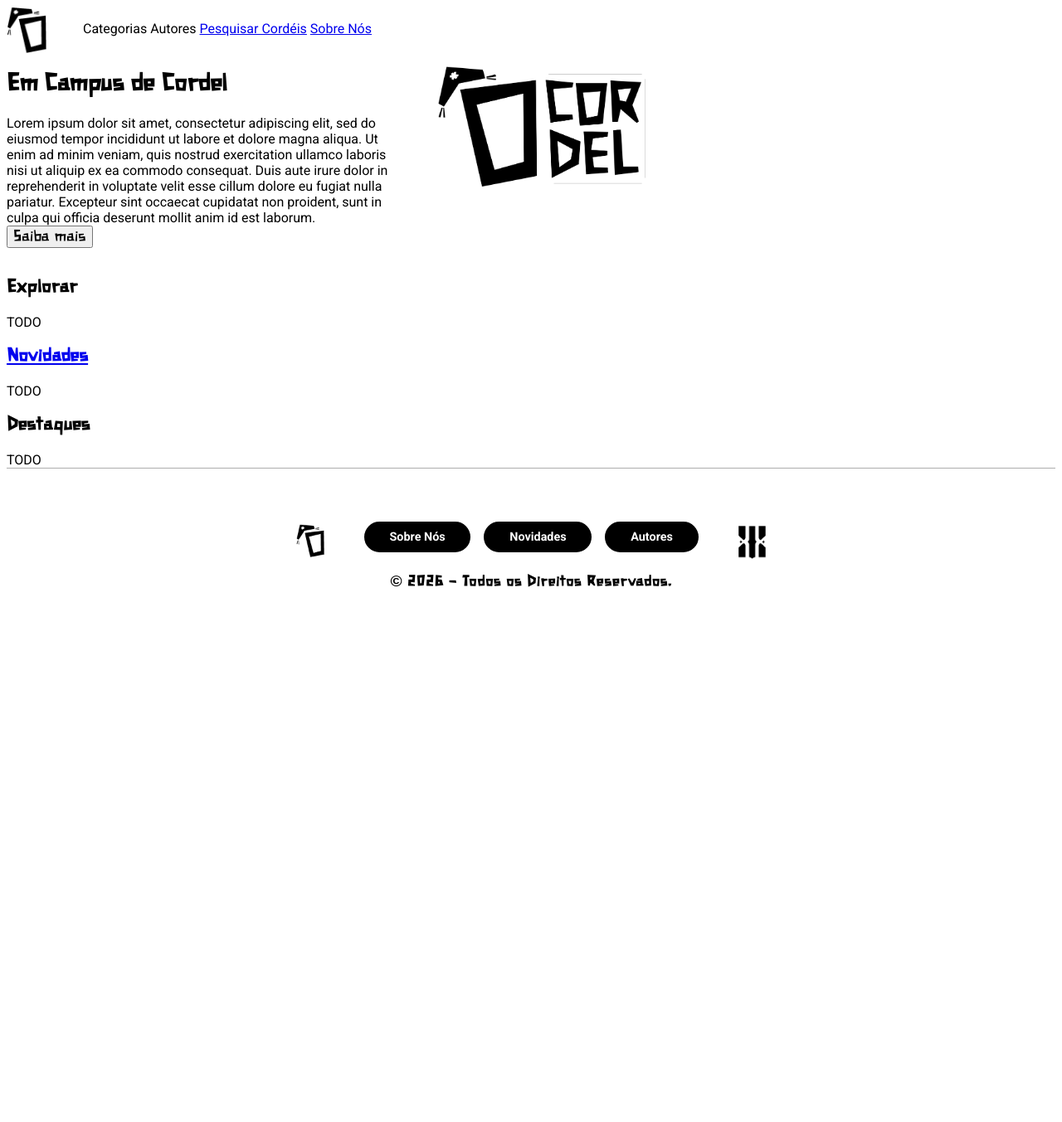
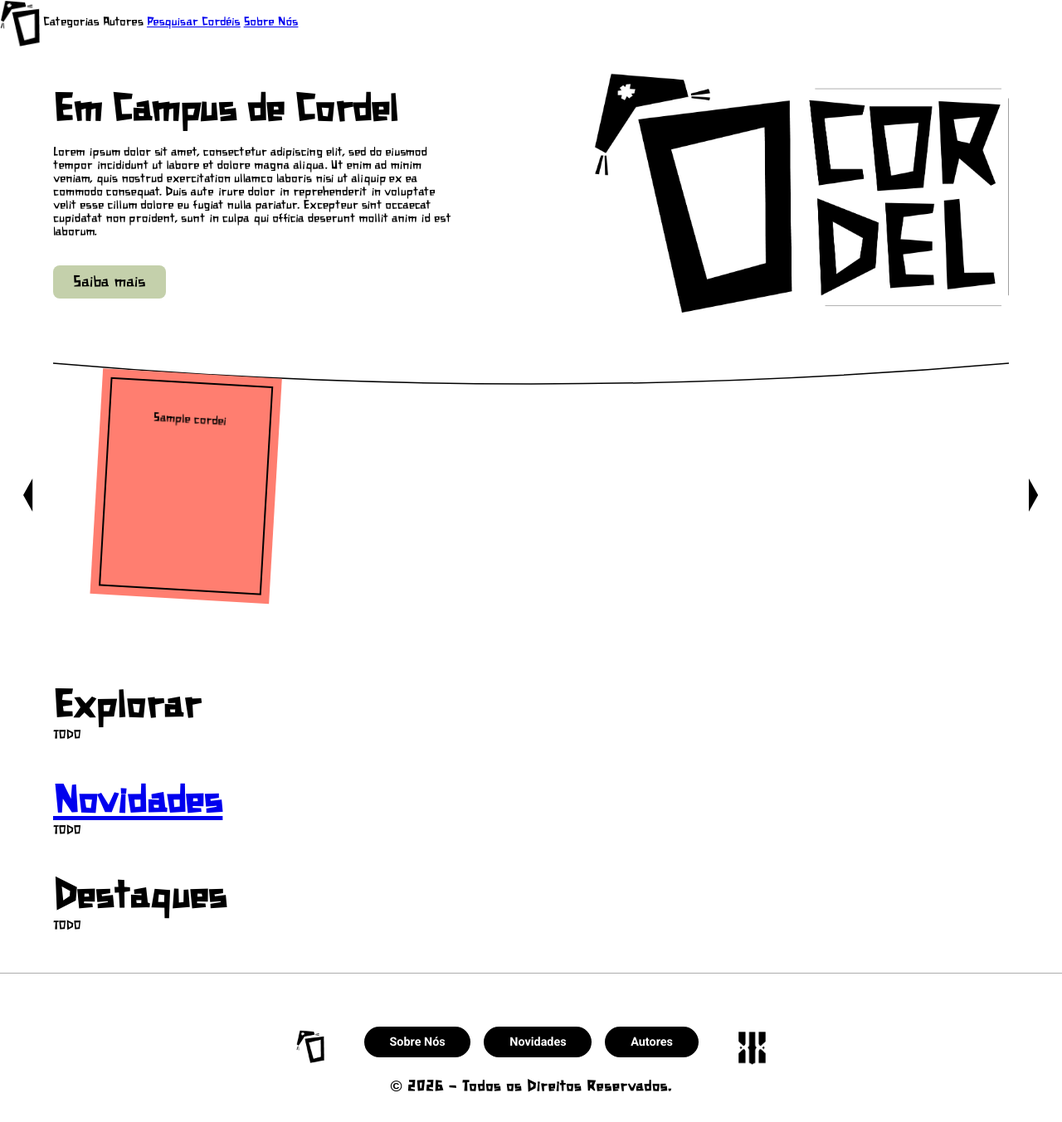
Before and after one commit to Helen4Medeiros/o_cordel-copia, a Python web app: template flask/app/templates/index.html in a window 1280 px wide. Shown: the whole page at 83% size. Before the commit the page ends 708 px from the top, so only its background shows below. Run offline with Jinja, Linux system fonts and the light colour scheme; the template is opened without the code that fills it: most values are stand-ins (such as "Sample title", 1, 10 or a date in 2020).

Commit message:
componente varal incompleto

```diff
--- /dev/null
+++ b/flask/app/templates/components/index-varal.html
@@ -0,0 +1,169 @@
+<style>
+  * {
+    margin: 0;
+    padding: 0;
+    font-family: 'xilosa';
+  }
+
+  #carrossel_index {
+    position: relative;
+    width: 100%;
+    max-width: 1224px;
+    margin: 0 auto;
+  }
+
+  .corda-varal {
+    position: absolute;
+    top: 0;
+    left: 0;
+    width: 100%;
+    height: 80px;
+    pointer-events: none;
+    z-index: 10;
+  }
+
+  .carrossel-varal {
+    display: flex;
+    width: 100%;
+    max-width: 1224px;
+    margin: 0 auto;
+    padding: 25px 60px 70px 60px;
+    gap: 80px;
+    overflow-x: auto;
+    scroll-behavior: smooth;
+    scrollbar-width: none;
+    box-sizing: border-box;
+  }
+
+  .carrossel-varal::-webkit-scrollbar {
+    display: none;
+  }
+
+  .card-cordel {
+    position: relative;
+    flex: 0 0 216px;
+    width: 216px;
+    height: 17rem;
+    will-change: transform;
+    transition: transform 0.05s linear;
+    z-index: 15;
+    transform-origin: top center;
+    box-sizing: border-box;
+  }
+
+  .card-cordel a {
+    display: flex;
+    align-items: center;
+    justify-content: center;
+    width: 100%;
+    height: 100%;
+    background-color: #FF7E70;
+    color: black;
+    text-decoration: none;
+    padding: 10px;
+    box-sizing: border-box;
+  }
+
+  .card-border {
+    display: flex;
+    align-items: center;
+    justify-content: center;
+    text-align: center;
+    width: 100%;
+    height: 100%;
+    border: 2px solid black;
+    padding-bottom: 10rem;
+    box-sizing: border-box;
+  }
+
+  .btn-carrossel {
+    position: absolute;
+    top: 50%;
+    transform: translateY(-50%);
+    background: transparent;
+    border: none;
+    width: 40px;
+    height: 40px;
+    cursor: pointer;
+    z-index: 20;
+    display: flex;
+    align-items: center;
+    justify-content: center;
+    padding: 0;
+  }
+
+  .btn-carrossel img {
+    width: 100%;
+    height: 100%;
+    object-fit: contain;
+    display: block;
+    transition: transform 0.2s ease;
+  }
+
+  .btn-carrossel:hover img {
+    transform: scale(1.15);
+  }
+
+  .btn-carrossel.prev { left: -50px; }
+  .btn-carrossel.next { right: -50px; }
+</style>
+
+<section id="carrossel_index">
+  <button class="btn-carrossel prev" onclick="moverCarrossel(-1)">
+    <img src="{{ url_for('static', filename='img/seta-esquerda.svg') }}" alt="Anterior">
+  </button>
+  <svg class="corda-varal" viewBox="0 0 1224 80" preserveAspectRatio="none">
+    <path d="M 0 25 Q 612 75 1224 25" stroke="#000000" stroke-width="1.5" fill="none" />
+  </svg>
+  <div class="carrossel-varal" id="containerCordeis">
+    {% for c in cordeis %}
+      {% if c.destaque %}
+        <div class="card-cordel">
+          <a href="{{ url_for('cordel', id=c.id) }}">
+            <div class="card-border">
+              {{ c.titulo }}
+            </div>
+          </a>
+        </div>
+      {% endif %}
+    {% endfor %}
+  </div>
+  <button class="btn-carrossel next" onclick="moverCarrossel(1)">
+    <img src="{{ url_for('static', filename='img/seta-direita.svg') }}" alt="Próximo">
+  </button>
+</section>
+
+<script>
+  const container = document.getElementById('containerCordeis');
+  const sectionVaral = document.getElementById('carrossel_index');
+
+  function moverCarrossel(direcao) {
+    container.scrollBy({
+      left: direcao * 1104,
+      behavior: 'smooth'
+    });
+  }
+
+  function atualizarParabola() {
+    const cards = container.querySelectorAll('.card-cordel');
+    const larguraTotal = sectionVaral.clientWidth;
+
+    cards.forEach(card => {
+      const centroCard = card.offsetLeft + (card.offsetWidth / 2) - container.scrollLeft;
+
+      let u = centroCard / larguraTotal;
+      if (u < 0) u = 0;
+      if (u > 1) u = 1;
+
+      const translateY = 100 * u * (1 - u);
+      const inclinacao = 0.0817 * (1 - 2 * u);
+      const angulo = Math.atan(inclinacao) * (180 / Math.PI);
+
+      card.style.transform = `translateY(${translateY}px) rotate(${angulo}deg)`;
+    });
+  }
+
+  container.addEventListener('scroll', atualizarParabola);
+  window.addEventListener('load', atualizarParabola);
+  window.addEventListener('resize', atualizarParabola);
+</script>
--- a/flask/app/templates/index.html
+++ b/flask/app/templates/index.html
@@ -1,27 +1,54 @@
 {% extends "base.html" %}
 
-{% block head %}
-  <script>
-  </script>
+{% block content %}
+
 <style>
-      .cards-cordeis{
+
+  #text_index button {
+    border: none;
+    padding: 0.6rem 1.5rem;
+    border-radius: 8px;
+    background-color: #C4D0AB;
+  }
+
+  main.container-principal {
+    max-width: 1224px;
+    width: 90%;
+    margin: 0 auto;
+  }
+
+  .topo-index {
     display: flex;
-        gap: 3rem;
+    align-items: center;
+    justify-content: space-between;
+    gap: 2rem;
+    margin: 2rem 0;
   }
-      .card-cordel{
-        background-color: #A1D7CA;
-        width: 200px;
-        height: 250px;
-        text-align: center;
+
+  h1 {
+    font-size: 50px;
   }
-      .card-cordel a{
-        font-family: xilosa;
+
+  #text_index {
+    display: flex;
+    flex-direction: column;
+    gap: 1rem;
+  }
+
+  #logo_index {
+    max-width: 500px;
+    width: 100%;
+    height: auto;
+  }
+
+  .secao_index {
+    margin: 3rem 0;
   }
 </style>
-{% endblock %}
 
-{% block content %}
-    <main class="flex-container">
+<main class="container-principal">
+
+  <section class="topo-index">
     <div id="text_index">
       <h1>Em Campus de Cordel</h1>
       <p>
@@ -33,29 +60,17 @@
         esse cillum dolore eu fugiat nulla pariatur. Excepteur sint
         occaecat cupidatat non proident, sunt in culpa qui officia
         deserunt mollit anim id est laborum.
-          <br>
+        <br><br><br>
         <button onclick="window.location.href='{{ url_for('sobre_nos') }}'">Saiba mais</button>
       </p>
     </div>
 
     <figure>
-        <img id="logo_index" src="{{ url_for('static', filename='logo.png') }}">
+      <img id="logo_index" src="{{ url_for('static', filename='logo.png') }}" alt="Logo">
     </figure>
-    </main>
+  </section>
 
-    <section id="carrossel_index">
-      <div class="cards-cordeis">
-        {% set x = namespace(valor=0) %}
-        {% for c in cordeis %}
-          {% if c.destaque == True and x.valor < 4 %}
-            <div class="card-cordel">
-              <a href="{{ url_for('cordel', id=c.id) }}">{{ c.titulo }}</a>
-            </div>
-            {% set x.valor = x.valor + 1 %}
-          {% endif %}
-        {% endfor %}
-      </div>
-    </section>
+  {% include 'components/index-varal.html' %}
 
   <section class="secao_index">
     <h1>Explorar</h1>
@@ -72,5 +87,7 @@
     TODO
   </section>
 
+</main>
+
 {% include 'components/footer.html' %}
 {% endblock %}
```
Also changed, not shown: flask/app/templates/components/mural-novidades.html (+5 -27 lines), flask/app/static/img/seta-direita.svg (added), flask/app/static/img/seta-esquerda.svg (added). Lines whose indentation alone changed are shown as unchanged.
